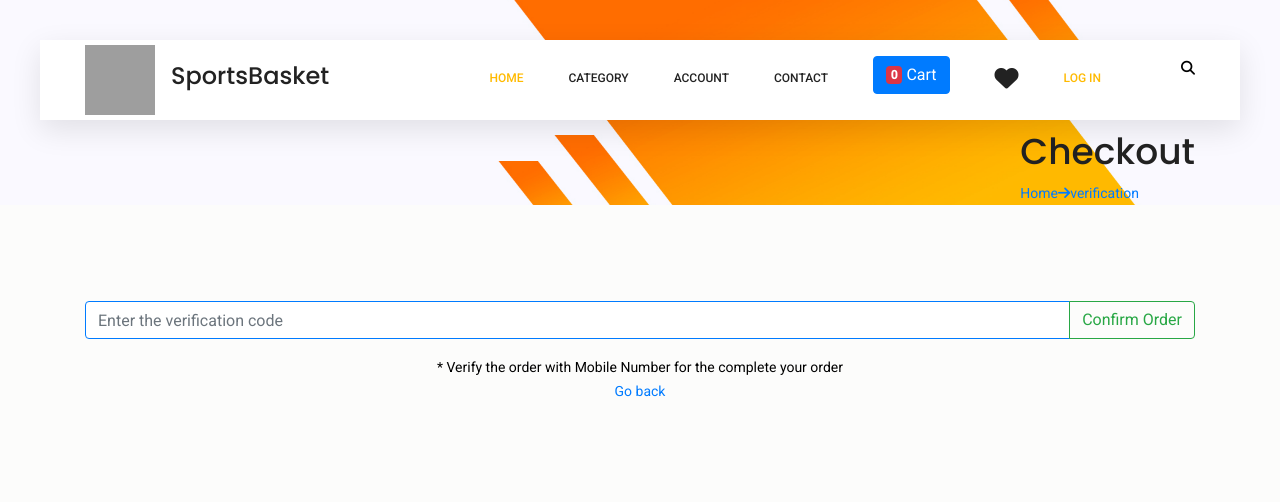
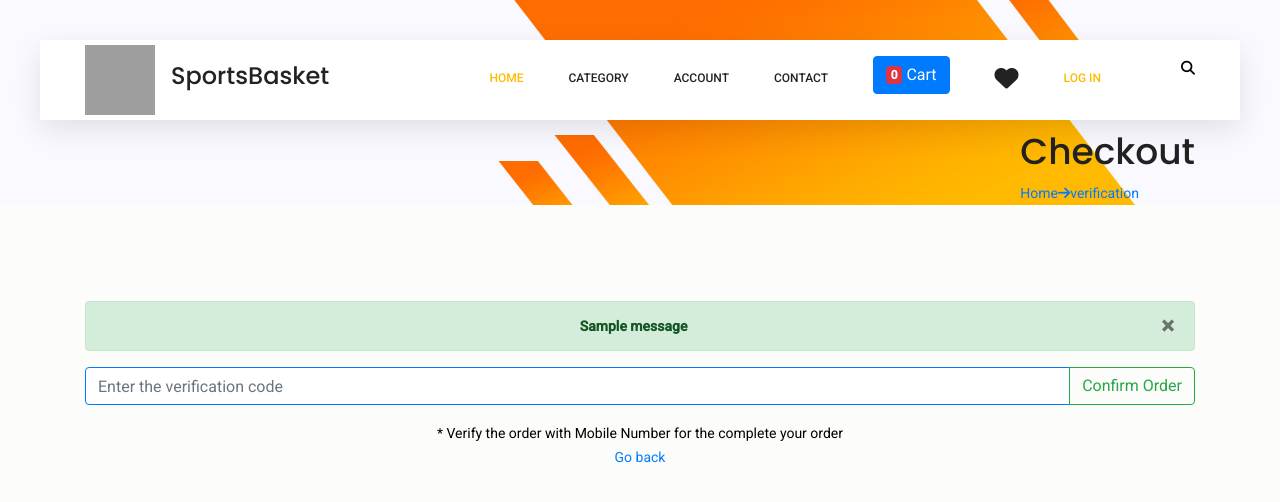
Before and after one commit to vishnuedappatt/sportsbaskets, a Django app: page /orders/payments/cod/verify/ in a window 1280 px wide. Shown: the top 502 px of the page. Run offline with Django 4.2, Linux system fonts and the light colour scheme; tables that the repository leaves empty hold one stand-in row (values such as "Sample post"); one stand-in notice (Sample message) is shown; some libraries are stand-ins or nearby versions; grey boxes are pictures that could not be loaded.

Commit message:
message on verify otp

```diff
--- a/orders/templates/orders/cod_verify.html
+++ b/orders/templates/orders/cod_verify.html
@@ -29,6 +29,17 @@
 <!-- start footer Area -->
         <div class="container  text-center">
            <div class="billing_details">
+            {% if messages %}
+            <ul class="messages">
+                {% for message in messages %}
+
+                    <div class="alert alert-success alert-dismissiblen ">
+                        <button type="button" class="close" data-dismiss="alert">&times;</button>
+                        <strong>{{message}}</strong>
+                    </div>
+                {% endfor %}
+            </ul>
+            {% endif %}
 
                         <form action="" method="POST">
                             {% csrf_token %}
```
Lines whose indentation alone changed are shown as unchanged.
